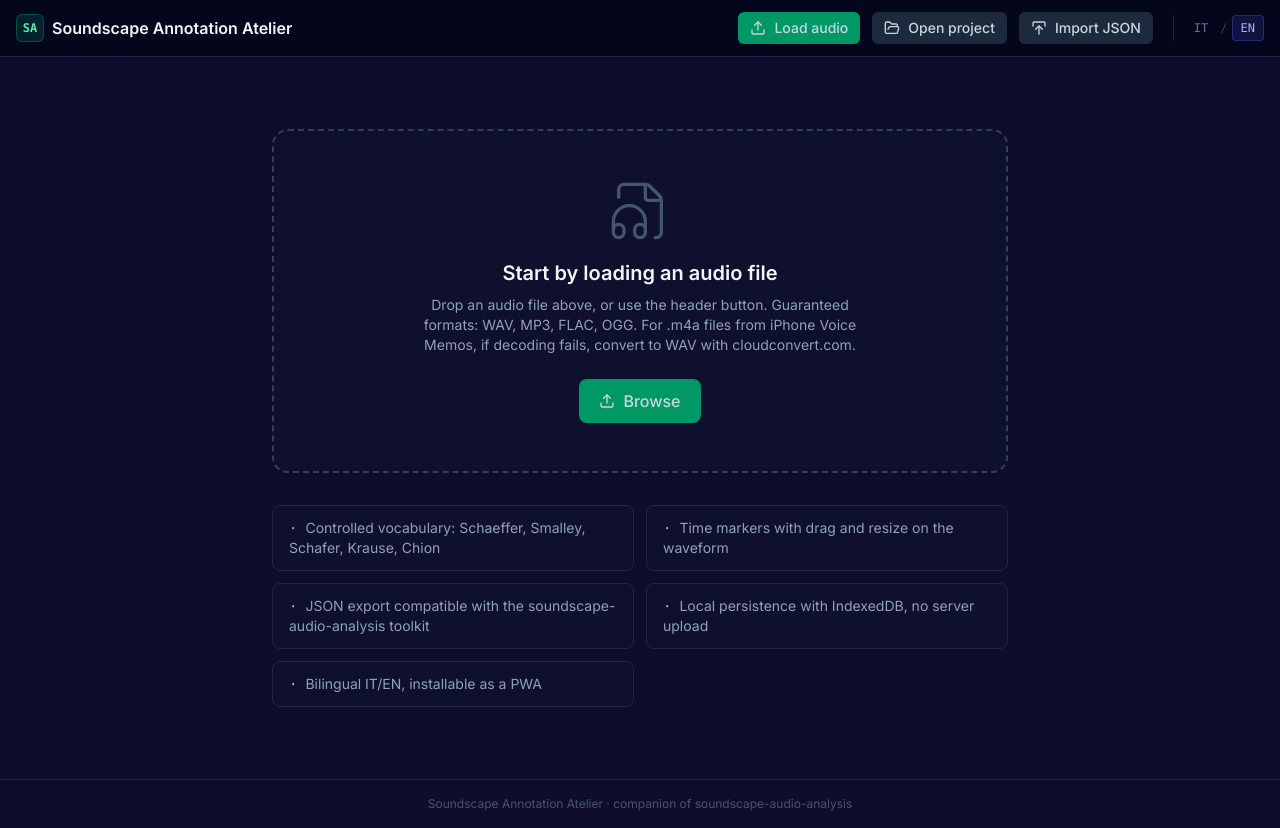
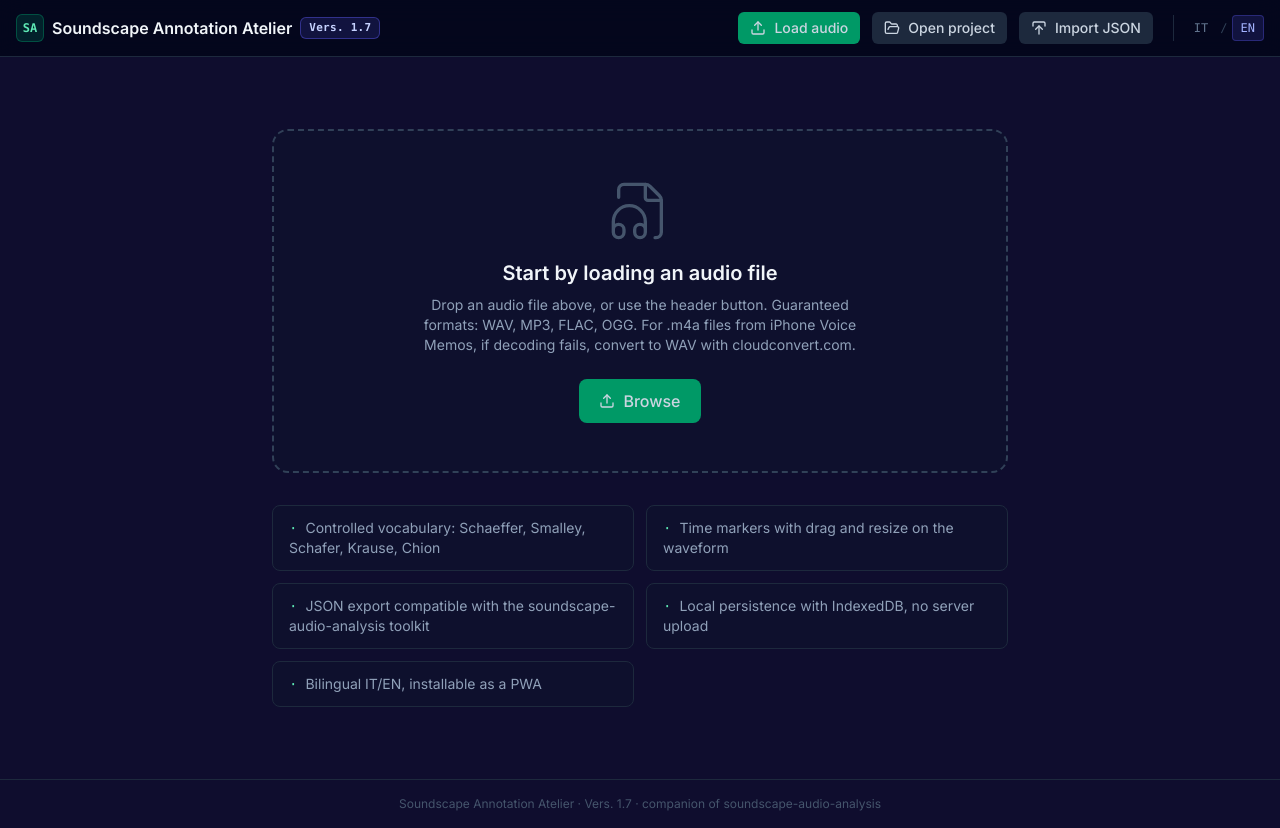
Before and after one commit to francmo/soundscape-annotation-atelier, a React (Vite) app: page / in a window 1280 px wide. Built offline with nearby package versions, Linux system fonts and the light colour scheme.

Commit message:
feat: badge versione 1.7 e aggiornamento forzato anti-cache del service worker

```diff
--- a/package.json
+++ b/package.json
@@ -1,7 +1,7 @@
 {
   "name": "soundscape-annotation-atelier",
   "private": true,
-  "version": "0.4.1",
+  "version": "1.7.0",
   "type": "module",
   "scripts": {
     "dev": "vite",
--- a/src/App.tsx
+++ b/src/App.tsx
@@ -7,6 +7,7 @@
 import AnnotationPanel from './components/AnnotationPanel'
 import MetadataPanel from './components/MetadataPanel'
 import { ProjectProvider, useProject } from './hooks/useProject'
+import { APP_VERSION } from './version'
 
 function AppShell() {
   const { t, i18n } = useTranslation()
@@ -56,7 +57,7 @@
       </main>
       <footer className="border-t border-slate-800 py-4">
         <p className="text-center text-xs text-slate-600">
-          Soundscape Annotation Atelier · companion of soundscape-audio-analysis
+          Soundscape Annotation Atelier · Vers. {APP_VERSION} · companion of soundscape-audio-analysis
         </p>
       </footer>
     </div>
--- a/src/components/Header.tsx
+++ b/src/components/Header.tsx
@@ -5,6 +5,7 @@
 import { exportProjectJson } from '../lib/exporters'
 import { ImportSchemaError, parseProjectJson } from '../lib/importer'
 import ProjectsList from './ProjectsList'
+import { APP_VERSION } from '../version'
 
 export default function Header() {
   const { t, i18n } = useTranslation()
@@ -93,9 +94,10 @@
   return (
     <header className="border-b border-slate-800 bg-slate-950/80 backdrop-blur-md sticky top-0 z-40">
       <div className="max-w-7xl mx-auto px-4 py-3 flex flex-wrap items-center gap-3">
+        <div className="flex items-center gap-2 mr-auto">
           <button
             onClick={resetProject}
-          className="flex items-center gap-2 mr-auto"
+            className="flex items-center gap-2"
             title={t('header.newProject')}
           >
             <span className="w-7 h-7 rounded-md bg-emerald-500/15 border border-emerald-500/30 grid place-items-center font-mono text-xs font-bold text-emerald-300">
@@ -105,6 +107,13 @@
               {t('app.title')}
             </span>
           </button>
+          <span
+            className="px-2 py-0.5 rounded-md bg-indigo-500/15 border border-indigo-500/40 text-indigo-200 font-mono text-[11px] font-bold tracking-wide"
+            title={t('header.version', { version: APP_VERSION })}
+          >
+            Vers. {APP_VERSION}
+          </span>
+        </div>
 
         <input ref={fileInputRef} type="file" accept=".wav,.mp3,.flac,.ogg,.m4a,.aac,.aiff,.aif,audio/wav,audio/mpeg,audio/mp3,audio/flac,audio/ogg,audio/m4a,audio/x-m4a,audio/aac,audio/aiff" onChange={handleFileChange} className="hidden" />
         <input ref={jsonInputRef} type="file" accept="application/json,.json" onChange={handleImportJson} className="hidden" />
--- a/src/main.tsx
+++ b/src/main.tsx
@@ -1,8 +1,30 @@
 import { StrictMode } from 'react'
 import { createRoot } from 'react-dom/client'
+import { registerSW } from 'virtual:pwa-register'
 import './index.css'
 import './i18n/i18n'
 import App from './App.tsx'
+
+// Aggiornamento forzato. Con registerType 'autoUpdate' un nuovo service worker
+// si attiva subito e ricarica la pagina. Qui aggiungiamo un controllo periodico
+// (ogni 60 s) e un controllo quando la scheda torna in primo piano, così anche
+// una scheda lasciata aperta scarica la nuova versione senza ricaricare a mano.
+// Nota: questo non cancella IndexedDB, quindi i progetti salvati restano intatti.
+const updateSW = registerSW({
+  immediate: true,
+  onRegisteredSW(_swUrl, registration) {
+    if (!registration) return
+    const check = () => void registration.update()
+    setInterval(check, 60 * 1000)
+    document.addEventListener('visibilitychange', () => {
+      if (document.visibilityState === 'visible') check()
+    })
+  },
+  onNeedRefresh() {
+    // Fallback di sicurezza: con autoUpdate di norma non viene chiamato.
+    void updateSW(true)
+  },
+})
 
 createRoot(document.getElementById('root')!).render(
   <StrictMode>
--- /dev/null
+++ b/src/version.ts
@@ -0,0 +1,2 @@
+/** Versione visibile dell'app. Da incrementare a ogni rilascio per conferma visiva. */
+export const APP_VERSION = '1.7'
--- /dev/null
+++ b/src/vite-env.d.ts
@@ -0,0 +1,2 @@
+/// <reference types="vite/client" />
+/// <reference types="vite-plugin-pwa/client" />
--- a/vite.config.ts
+++ b/vite.config.ts
@@ -27,6 +27,13 @@
         ],
       },
       workbox: {
+        // Aggiornamento forzato anti-cache: il nuovo service worker si attiva
+        // subito (skipWaiting) e prende il controllo di tutte le schede aperte
+        // (clientsClaim); le vecchie precache vengono eliminate. NON tocca
+        // IndexedDB, quindi i progetti salvati restano intatti.
+        skipWaiting: true,
+        clientsClaim: true,
+        cleanupOutdatedCaches: true,
         globPatterns: ['**/*.{js,css,html,svg,png,ttf,json,woff2}'],
         maximumFileSizeToCacheInBytes: 4 * 1024 * 1024,
         runtimeCaching: [
```
Lines whose indentation alone changed are shown as unchanged.
